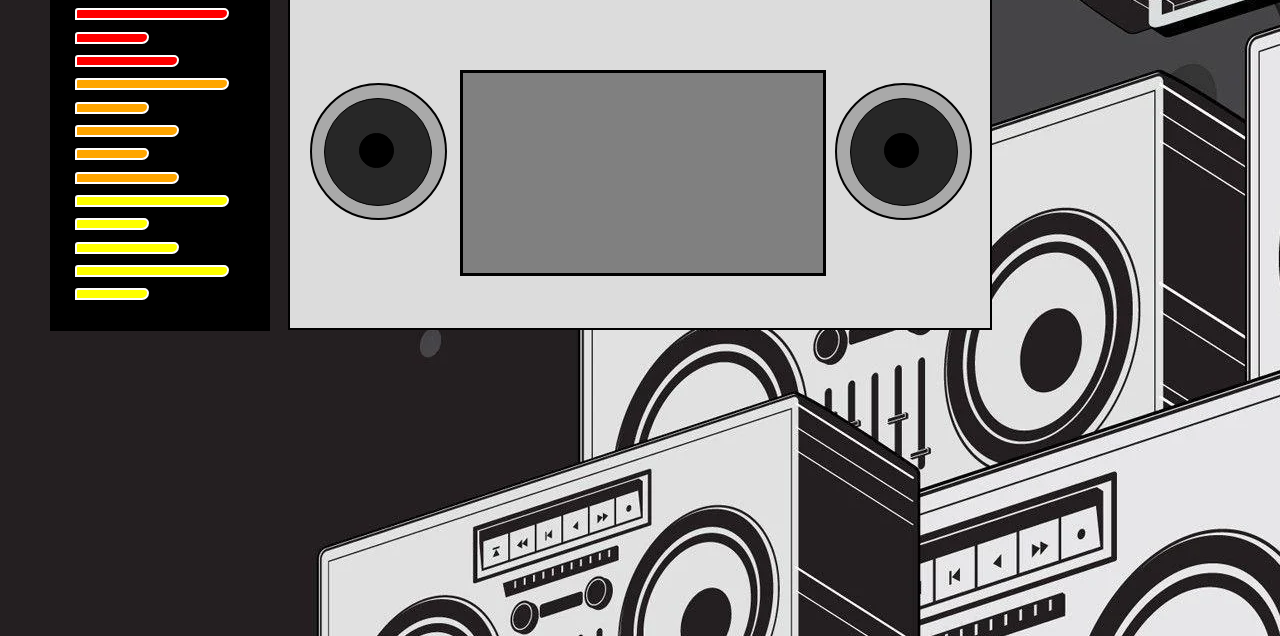
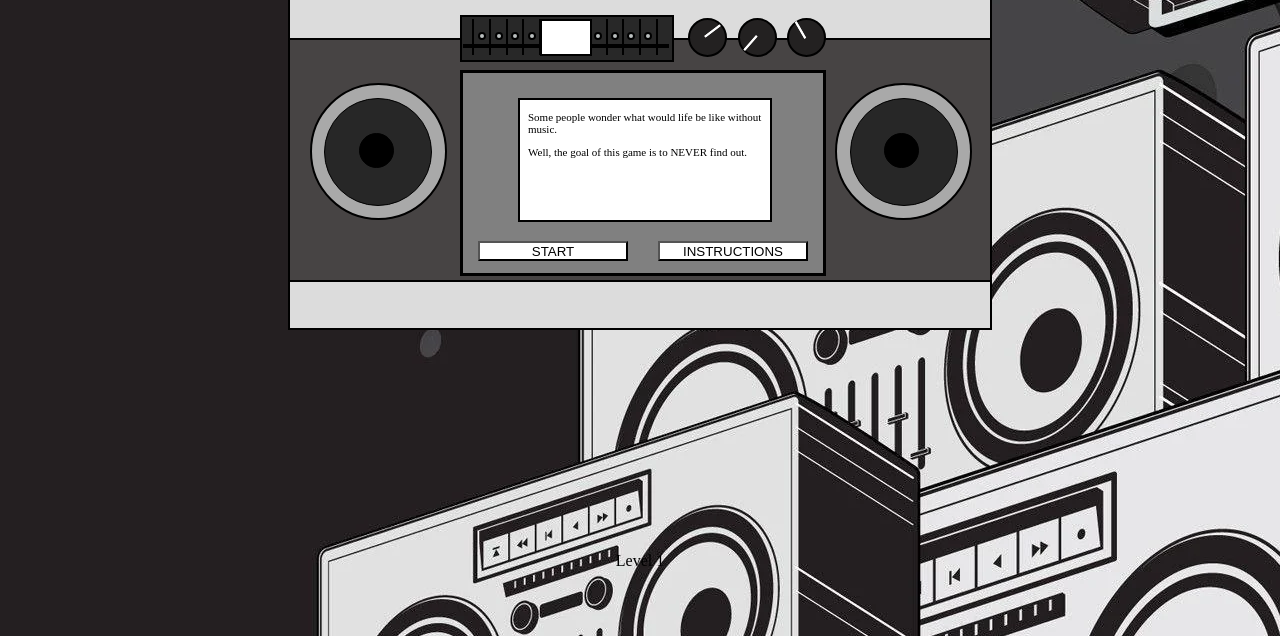
Before and after one commit to dougy-cloud/human-shazam, a plain HTML site: page index.html in a window 1280 px wide. Shown: the part 164-800 px from the top of the page. Drawn offline with Linux system fonts and the light colour scheme; files whose address does not match are found by name.

Commit message:
attempts buttons added, some decorations too, html css mostly done

```diff
--- a/index.html
+++ b/index.html
@@ -22,6 +22,45 @@
         <div id="vertical-line-two">
           <div id="square-right"></div>
         </div>
+        <div id="large-rectangle"></div>
+      <div id="rectangle-grip"></div>
+      <div id="regulator-container">
+        <div></div>
+        <div></div>
+        <div></div>
+        <div></div>
+        <div></div>
+        <div></div>
+        <div></div>
+        <div></div>
+        <div></div>
+        <div></div>
+        <div></div>
+        <div></div>
+      </div>
+      <div id="horizontal-line"></div>
+      <div id="regdot-container">
+        <div></div>
+        <div></div>
+        <div></div>
+        <div></div>
+        <div></div>
+        <div></div>
+        <div></div>
+        <div></div>
+        <div></div>
+        <div></div>
+        <div></div>
+      </div>
+      <div id="regulator"></div>
+      <div id="volume-container">
+        <div id="volume-btn"></div>
+        <div id="volume-btn"></div>
+        <div id="volume-btn"></div>
+    </div>
+      <div id="first-line-volume"></div>
+      <div id="middle-line-volume"></div>
+      <div id="last-line-volume"></div>
         <div id="leftSpeaker"></div>
         <div id="rightSpeaker"></div>
         <div id="smallleftspeaker"></div>
@@ -63,6 +102,7 @@
         <div id="handle"></div>
     </div>
 
+
     <div id = "rank-container" class = "gaming-screen">
       <span>Current Rank: </span> <span id="rank">Shower Singer</span>
     </div>
--- a/styles.css
+++ b/styles.css
@@ -1,7 +1,7 @@
 body{
 	background-image: url("./images/boomboxes.webp");
 }
-/* INTRO SCREEN */
+/* INTRO SCREEN - DECORATIONS*/
 #container{
 	border: 2px solid black;
 	background-color: gainsboro;
@@ -19,6 +19,16 @@ body{
     padding-top: 10px;
 }
 
+#top-rectangle{
+	width : 700px;
+	height : 20px;
+	background-color: rgb(71, 68, 68);
+	position: absolute;
+	top: 20px;
+	border-top: 2px solid black;
+	border-bottom: 2px solid black;
+
+	}
 
 #line{
 	position: absolute;
@@ -41,7 +51,9 @@ body{
 	height: 45px;
 	width: 90px;
 	border: 1px solid black;
-	background-color: rgb(53, 53, 53);
+	background-image: url(/images/marvelcharacter.jpg);
+	background-size: cover;
+	background-repeat: no-repeat;
 	position: absolute;
 	right: 5px;
 	top: 4px;
@@ -70,11 +82,11 @@ body{
 	width: 90px;
 	border: 1px solid black;
 	background-color: rgb(53, 53, 53);
+
 	position: absolute;
 	left: 5px;
 	top: 4px;
 }
-
 
 #leftSpeaker{
 	width: 133px;
@@ -98,7 +110,6 @@ body{
 	top: 170px;
 
 }
-
 
 #smallestleftspeaker{
 	width: 32px;
@@ -182,6 +193,141 @@ body{
     to{height: 38px;}
 }
 
+#volume-container{
+	position: absolute;
+	top: 90px;
+	right: 153px;
+	width: 160px;
+	height: 35px;
+	display: flex;
+	justify-content: space-evenly;
+}
+
+#volume-container div{
+	height: 35px;
+	border: 2px solid black;
+	width: 35px;
+	background-color: rgb(35, 33, 33);
+	border-radius: 50%;
+}
+
+#first-line-volume{
+	width: 17px;
+	border: 1px solid white;
+	background-color: white;
+	position: absolute;
+	right: 268px;
+	top: 102px;
+	transform: rotate(143deg);
+}
+
+#middle-line-volume{
+	width: 17px;
+	border: 1px solid white;
+	background-color: white;
+	position: absolute;
+	right: 230px;
+	top: 114px;
+	transform: rotate(131deg);
+}
+
+#last-line-volume{
+	width: 17px;
+	border: 1px solid white;
+	background-color: white;
+	position: absolute;
+	right: 180px;
+	top: 101px;
+	transform: rotate(60deg);
+}
+
+#rectangle-grip{
+	border: 2px solid black;
+	background-color: rgb(40, 40, 40);
+	width: 210px;
+	height: 43px;
+	position: absolute;
+	left: 170px;
+	top: 87px;
+}
+
+#regulator-container{
+	width: 200px;
+	height: 35px;
+	position: absolute;
+	left: 175px;
+	top: 91px;
+	display: flex;
+	justify-content: space-around;
+}
+
+#regdot-container{
+	width: 182px;
+	height: 35px;
+	position: absolute;
+	left: 184px;
+	top: 104px;
+	display: flex;
+	justify-content: space-around;
+}
+
+#regdot-container div{
+	height: 4px;
+	width: 4px;
+	border-radius: 50%;
+	border: 2px solid black;
+	background-color: rgb(187, 192, 192);
+}
+
+#regulator-container div{
+	height: 34px;
+	border: 1px solid black;
+	background-color: black;
+}
+
+#horizontal-line{
+	position: absolute;
+	width: 202px;
+	border: 2px solid black;
+	left: 173px;
+	top: 116px;
+}
+
+#regulator{
+	position: absolute;
+	width: 48px;
+	height: 33px;
+	background-color: white;
+	border: 2px solid black;
+	left: 250px;
+	top: 91px;
+}
+
+#large-rectangle{
+width : 700px;
+height : 240px;
+background-color: rgb(71, 68, 68);
+position: absolute;
+top: 110px;
+border-top: 2px solid black;
+border-bottom: 2px solid black;
+
+}
+
+
+#handle{
+	border-right: 8px solid black;
+	border-left: 8px solid black;
+	border-top: 10px solid black;
+	position: absolute;
+	height: 32px;
+	width: 400px;
+	top: 50px;
+	left: 433px;
+}
+
+/* GAMEPLAY */
+
 #biggerbox{
     width : 360px;
     height: 200px;
@@ -193,16 +339,6 @@ body{
 	align-items: flex-end;
 }
 
-#handle{
-	border-right: 8px solid black;
-	border-left: 8px solid black;
-	border-top: 10px solid black;
-	position: absolute;
-	height: 40px;
-	width: 400px;
-	top: -50px;
-	left: 150px;
-}
 
 #middlebox{
 	width: 250px;
@@ -230,19 +366,18 @@ body{
 }
 
 
-
 /* GAMING SCREEN LV1 LV2*/
 
 .intro{
-	visibility: hidden; /*needs to be hidden when game start*/
+	visibility: visible; /*needs to be hidden when game start*/
 }
 
 .intro-text{
-	visibility: hidden; /*needs to be hidden when game start*/
+	visibility: visible; /*needs to be hidden when game start*/
 }
 
 .gaming-screen{
-	visibility: visible;
+	visibility: hidden;
 }
 
 #biggerbox{
@@ -357,12 +492,11 @@ body{
 
 #current-level{
 	display: flex;
-	justify-content: center;
-}
+	justify-content: center;}
 
 #current-level p{
 	position: absolute;
-	bottom: 110px
+	bottom: 50px
 }
 
 /* GAMING SCREEN LVL 3*/
@@ -412,15 +546,15 @@ body{
 }
 
 #middlebox{
-	visibility: hidden; /*needs to be hidden if game over screen is shown*/
+	visibility: visible; /*needs to be hidden if game over screen is shown*/
 }
 
 .btn{
-	visibility: hidden; /*needs to be hidden if game over screen is shown*/
+	visibility: visible; /*needs to be hidden if game over screen is shown*/
 }
 
 #current-level{
-	visibility: hidden; /*needs to be hidden if game over screen is shown*/
+	visibility: visible; /*needs to be hidden if game over screen is shown*/
 }
 
 .game-over{
```
Also changed, not shown: images/doctor strange.jpeg (added), images/griptapebackground.jpg (added), images/marvelcharacter.jpg (added), 1 other file.
